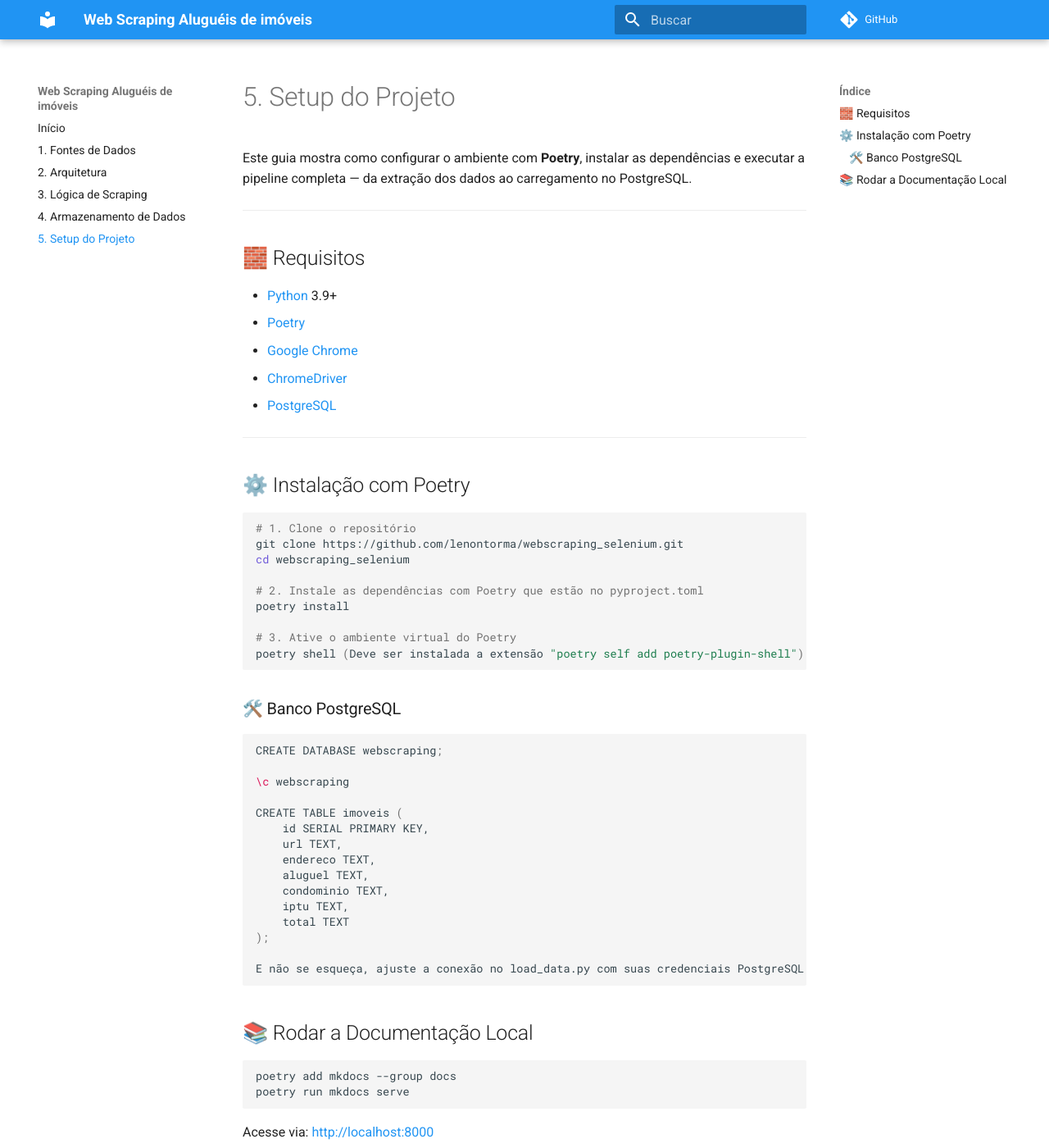
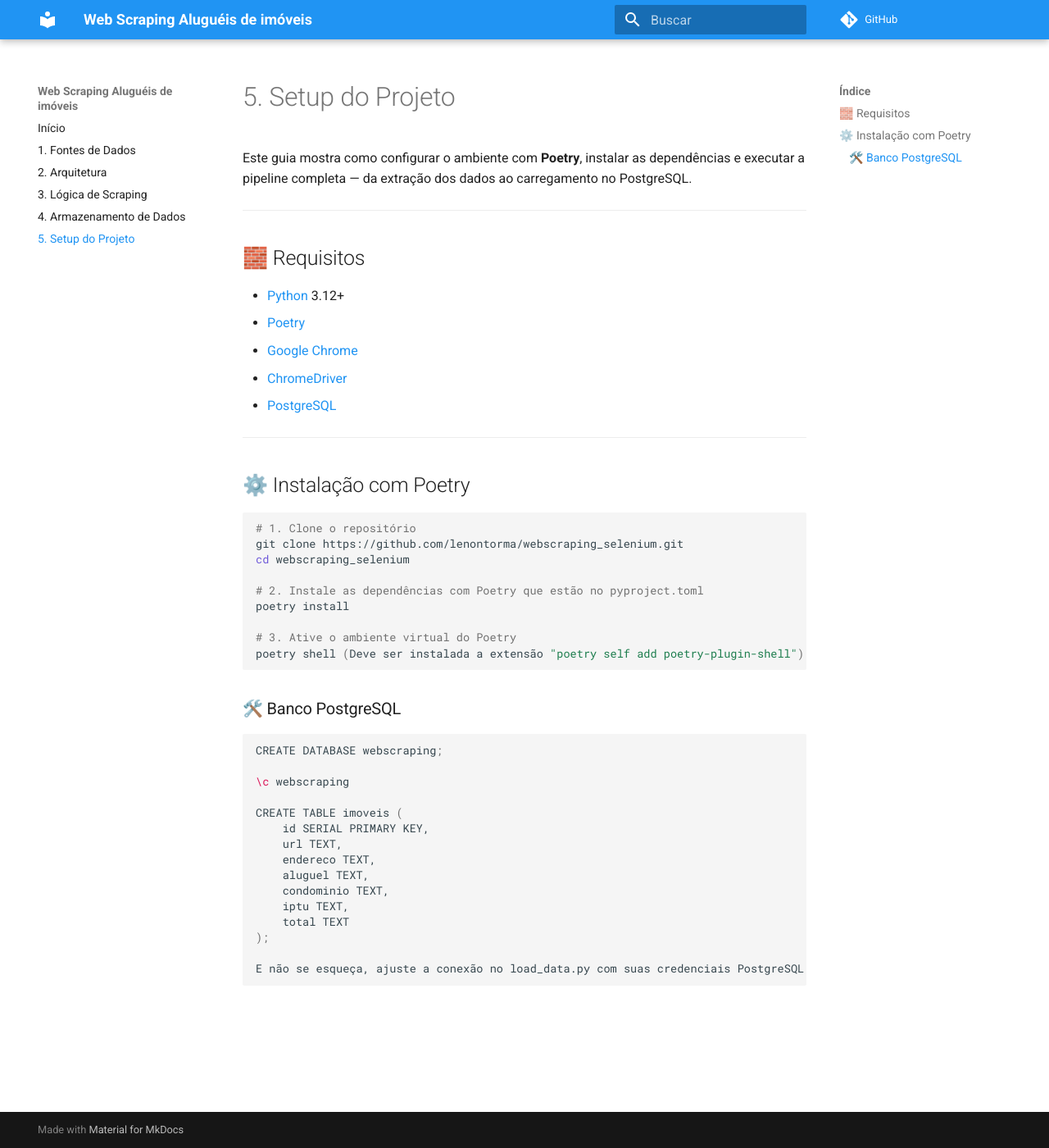
Before and after one commit to lenontorma/webscraping_selenium, an MkDocs documentation site: the page built from docs/5_setup.md, in a window 1280 px wide and 1400 px high. Shown: the whole window at 82% size. Built offline with MkDocs 1.6.1 and Material for MkDocs 9.7.7, drawn with Linux system fonts in a browser that asks for light colours; comment, search, counter and statistics services are not loaded.

Commit message:
docs: alterando versao do python

````diff
--- a/docs/5_setup.md
+++ b/docs/5_setup.md
@@ -6,7 +6,7 @@
 
 ## 🧱 Requisitos
 
-- [Python](https://www.python.org/) 3.9+
+- [Python](https://www.python.org/) 3.12+
 - [Poetry](https://python-poetry.org/)
 - [Google Chrome](https://www.google.com/chrome/)
 - [ChromeDriver](https://sites.google.com/chromium.org/driver/)
@@ -47,11 +47,3 @@
 
 E não se esqueça, ajuste a conexão no load_data.py com suas credenciais PostgreSQL.
 ```
-
-## 📚 Rodar a Documentação Local
-```bash
-poetry add mkdocs --group docs
-poetry run mkdocs serve
-```
-
-Acesse via: http://localhost:8000
````
